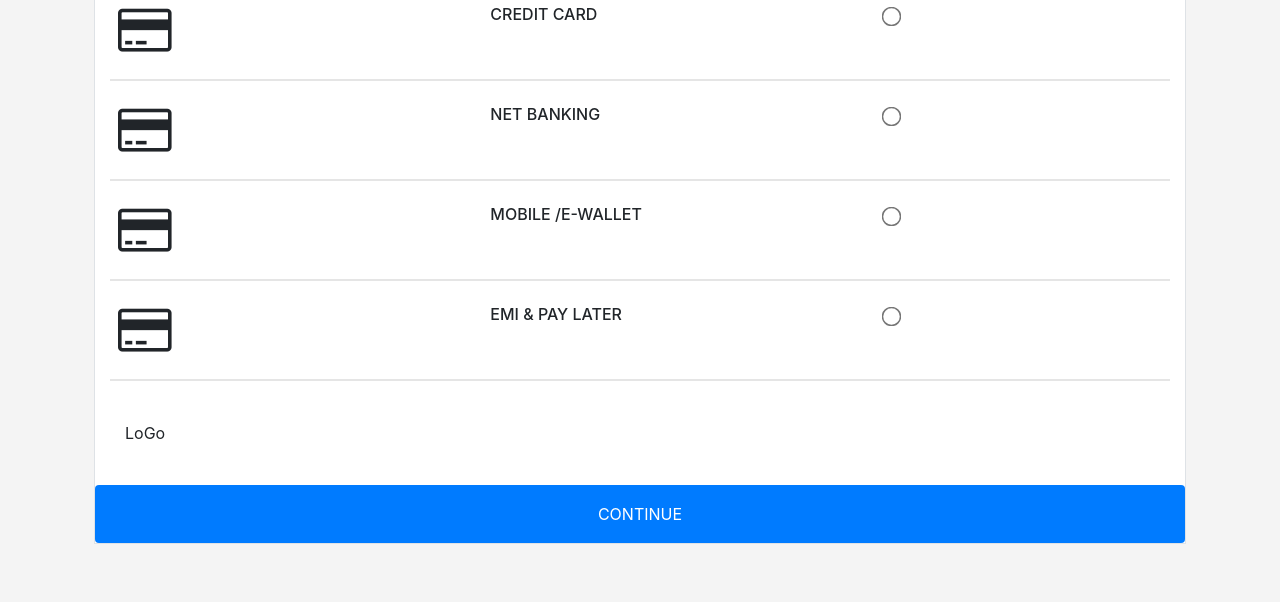
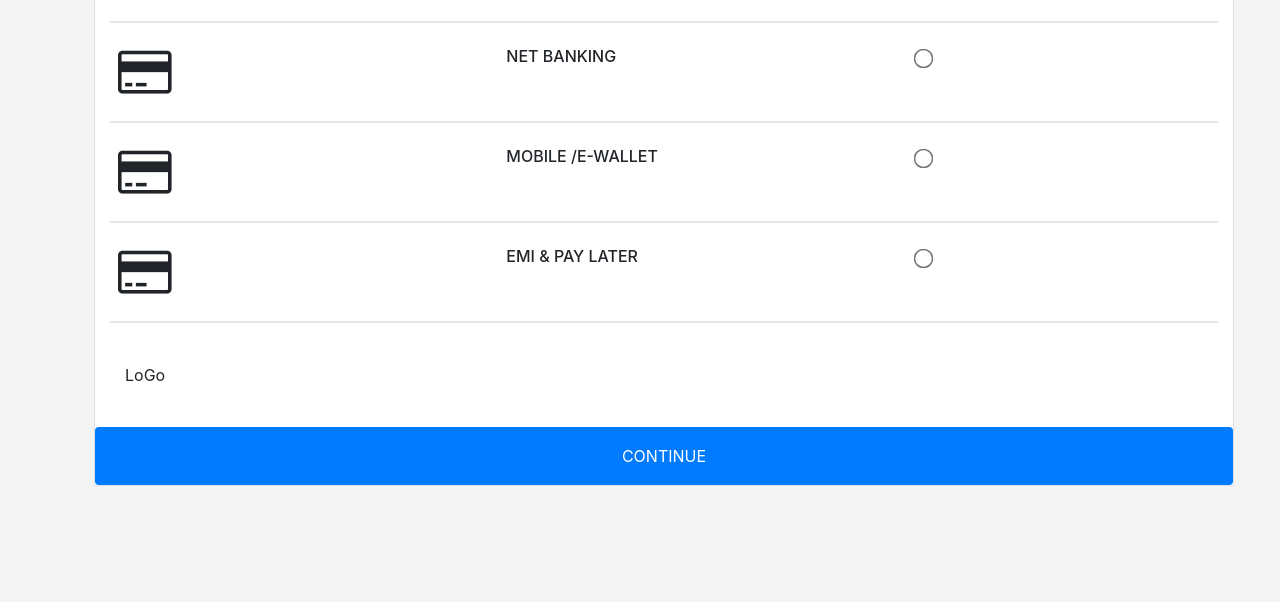
Before and after one commit to Maroof-Khan/MobitinoFrontEnd, a plain HTML site: page htmlfile/android3.html in a window 1280 px wide. Shown: the part 794-1396 px from the top of the page. After the commit the page ends 1280 px from the top, so only its background shows below. Drawn offline with nearby package versions, Linux system fonts and the light colour scheme.

Commit message:
remove top margin

```diff
--- a/htmlfile/android3.html
+++ b/htmlfile/android3.html
@@ -8,8 +8,8 @@
 </head>
 <body>
 <div class="container ">
-    <div class="row">
-	<div class="col mx-4 border" style="background-color: white">
+<div class="row ">
+	<div class="col-12 mx-4 border" style="background-color: white;">
 		<div class="row py-3 bg-primary"></div>
 		<div class="py-3 h6"><p>LOGO</p></div>
 		 <div class="row pmt">
--- a/index.css
+++ b/index.css
@@ -2,8 +2,8 @@ body{
 	background-color: #f4f4f4;
 }
 .container {
-	margin-top: 58px;
-	margin-bottom: 58px;
+	margin-top: 0px;
+	margin-bottom: 0px;
     background-color: #f4f4f4;
 }
 p{
```
Lines whose indentation alone changed are shown as unchanged.
